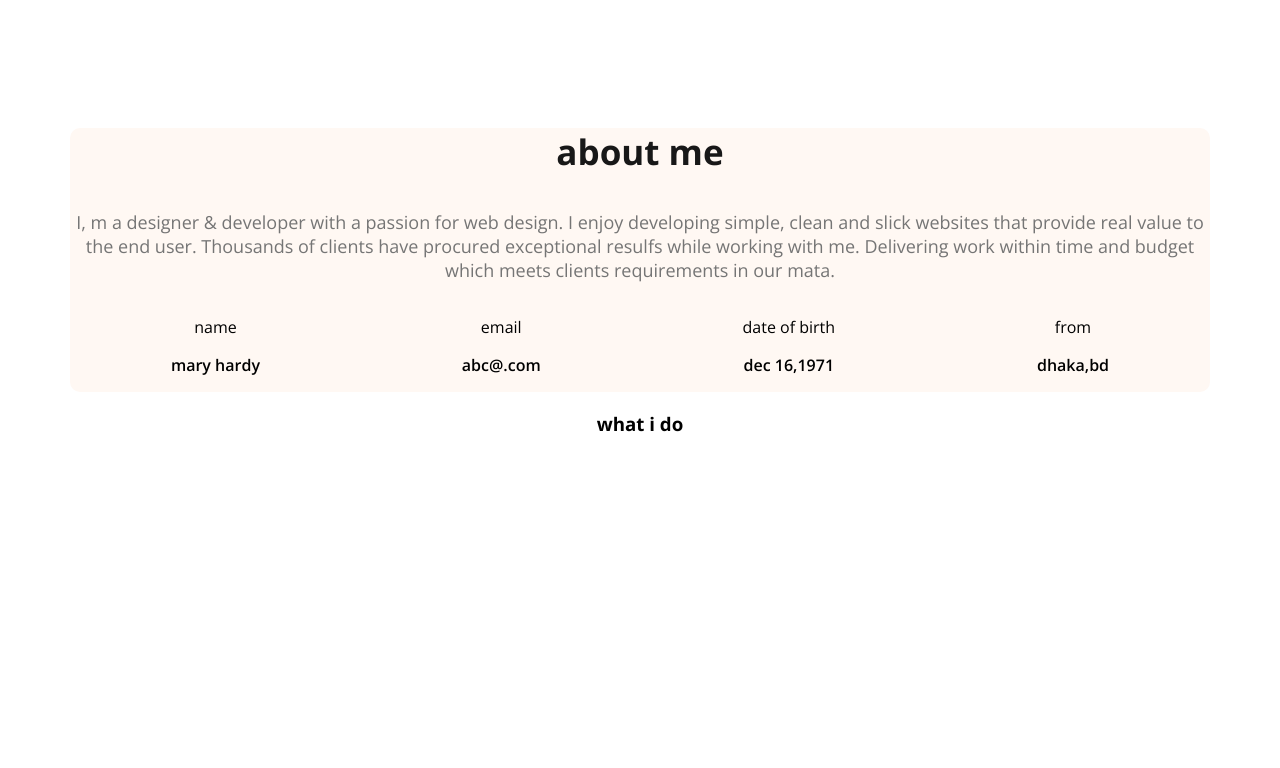
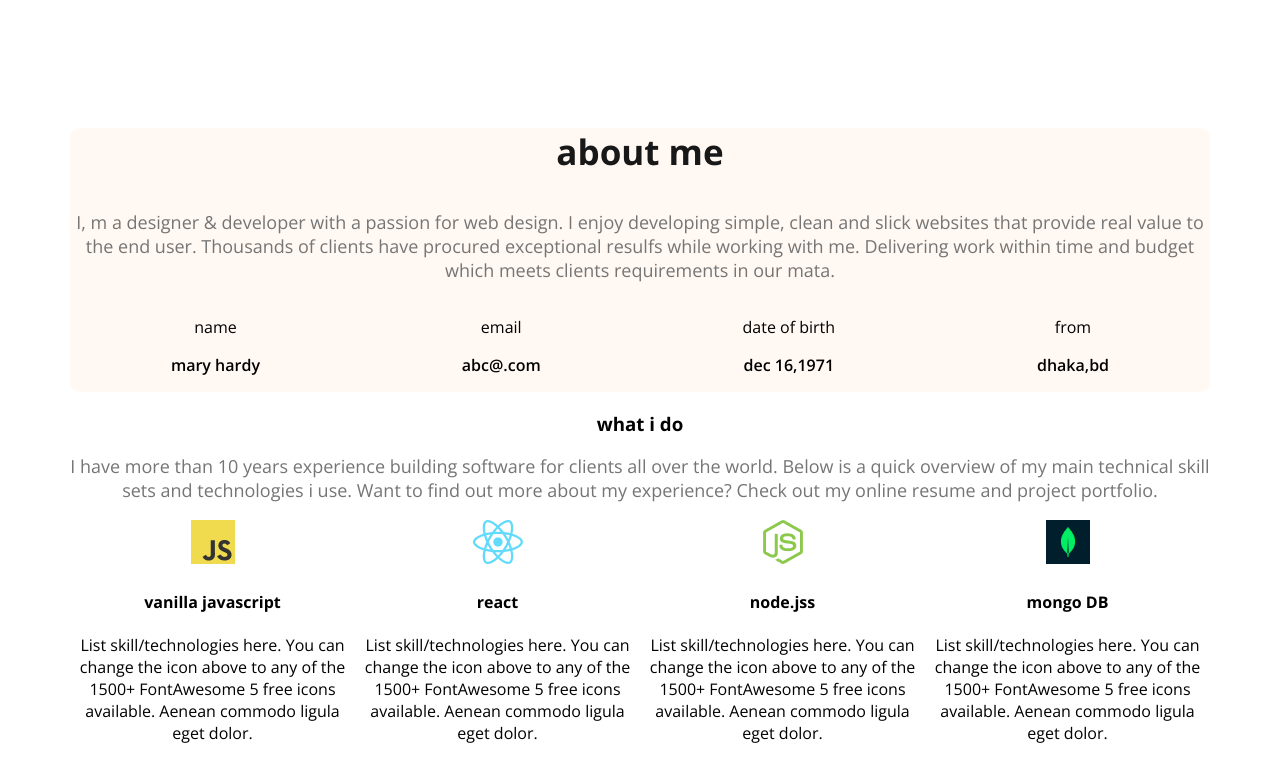
Before and after one commit to khaphia/web-dev-p, a plain HTML site: page index.html in a window 1280 px wide. Shown: the part 877-1645 px from the top of the page. Before the commit the page ends 1331 px from the top, so only its background shows below. Drawn offline with nearby package versions, Linux system fonts and the light colour scheme.

Commit message:
add new documents

```diff
--- a/index.html
+++ b/index.html
@@ -54,8 +54,31 @@
         <p class="item-description">dhaka,bd</p>
     </div>
    </div> </section>
-   <h3 class="section">what i do</h3>
-   <p class="section-description>"I have more than 10 years experience building software for clients all over the world. Below is a quick overview of my main technical skill sets and technologies i use. Want to find out more about my experience? Check out my online resume and project portfolio.
+   <section class="skills">
+   <h3 class="section text-center">what i do</h3>
+   <p class="section-description text-center">I have more than 10 years experience building software for clients all over the world. Below is a quick overview of my main technical skill sets and technologies i use. Want to find out more about my experience? Check out my online resume and project portfolio.</p>
+  <div class="skills-container">
+    <div class="skill">
+        <img src="images/icons/js.png" alt="">
+        <h4 class="skill-title">vanilla javascript</h4>
+        <p class="skill-description">List skill/technologies here. You can change the icon above to any of the 1500+ FontAwesome 5 free icons available. Aenean commodo ligula eget dolor.</p>
+    </div>
+    <div class="skill">
+        <img src="images/icons/react.png" alt="">
+        <h4 class="skill-title">react</h4>
+        <p class="skill-description">List skill/technologies here. You can change the icon above to any of the 1500+ FontAwesome 5 free icons available. Aenean commodo ligula eget dolor.</p>
+    </div>
+    <div class="skill">
+        <img src="images/icons/nodejs.png" alt="">
+        <h4 class="skill-title">node.jss</h4>
+        <p class="skill-description">List skill/technologies here. You can change the icon above to any of the 1500+ FontAwesome 5 free icons available. Aenean commodo ligula eget dolor.</p>
+    </div>
+    <div class="skill">
+        <img src="images/icons/mongo.png" alt="">
+        <h4 class="skill-title">mongo DB</h4>
+        <p class="skill-description">List skill/technologies here. You can change the icon above to any of the 1500+ FontAwesome 5 free icons available. Aenean commodo ligula eget dolor.</p>
+    </div>
+  </div> </section>
 
     </main>
 </body>
--- a/styles/portfolio.css
+++ b/styles/portfolio.css
@@ -102,3 +102,8 @@ main{
 .item-description{
     font-weight: 600;
 }
+.text-center {
+    text-align: center;
+}.skills-container{display: flex;
+
+}
```
